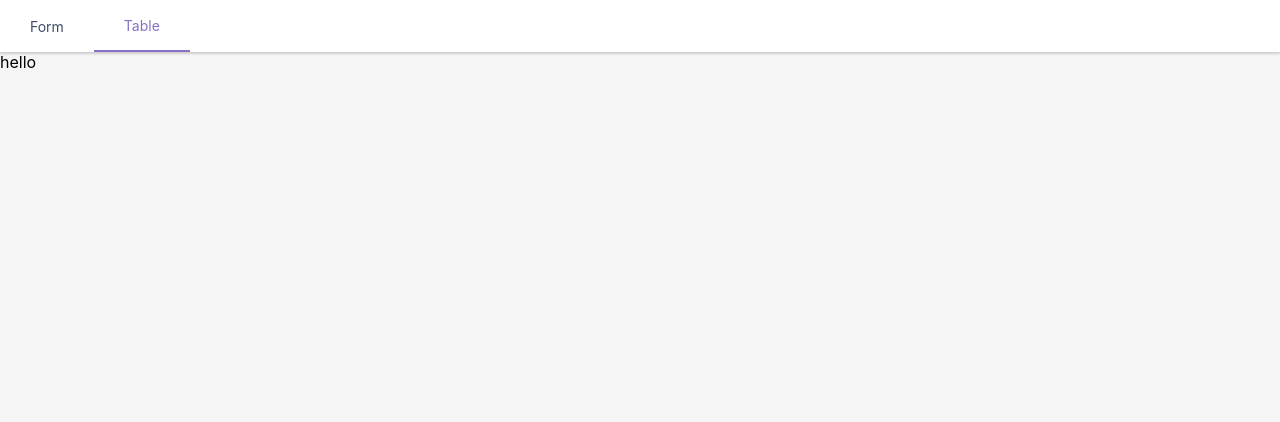
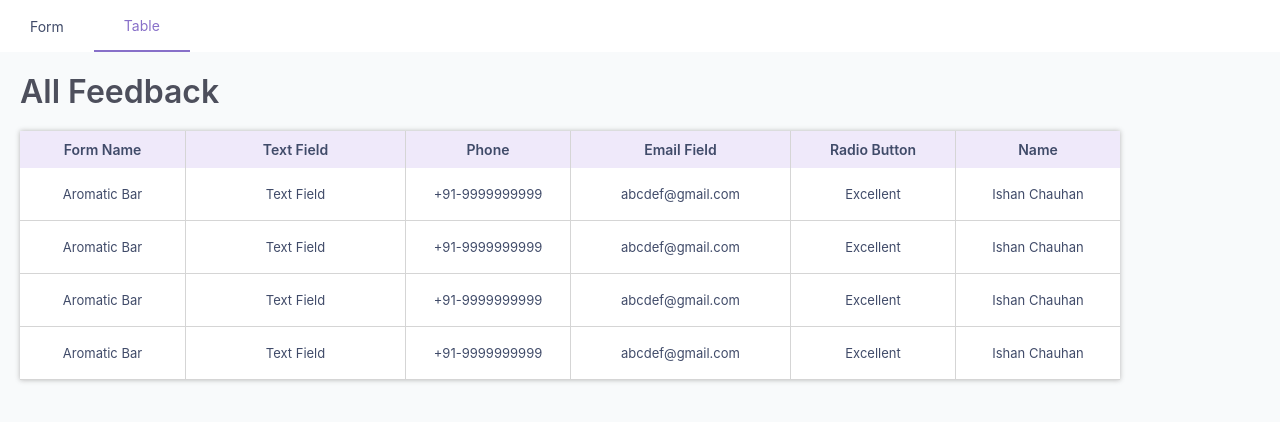
Before and after one commit to IshanChauhan79/React_F-G_ishan_chauhan, a React (Create React App) app: page /submissions in a window 1280 px wide. Shown: the top 422 px of the page. Built offline with nearby package versions, Linux system fonts and the light colour scheme.

Commit message:
Add table section

```diff
--- a/src/Components/Form/AromaticForm/AromaticForm.module.css
+++ b/src/Components/Form/AromaticForm/AromaticForm.module.css
@@ -1,5 +1,7 @@
 .AromaticForm {
   padding: 2rem;
+  background: #f5f5f5 0% 0% no-repeat padding-box;
+  height: calc(100% - 6rem);
 }
 .Title {
   font-size: 2rem;
--- a/src/Components/Form/Feedback/Feedback.js
+++ b/src/Components/Form/Feedback/Feedback.js
@@ -0,0 +1,54 @@
+import React from "react";
+import classes from "./Feedback.module.css";
+
+function Feedback() {
+  return (
+    <div className={classes.Feedback}>
+      <div className={classes.Title}>All Feedback</div>
+      <div className={classes.Table}>
+        <div className={classes.Heading}>
+          <div className={classes.FormName}>Form Name</div>
+          <div className={classes.TextFeild}>Text Field</div>
+          <div className={classes.Phone}>Phone</div>
+          <div className={classes.Email}>Email Field</div>
+          <div className={classes.RadioButton}>Radio Button</div>
+          <div className={classes.Name}>Name</div>
+        </div>
+        <div className={classes.Data}>
+          <div className={classes.FormName}>Aromatic Bar</div>
+          <div className={classes.TextFeild}>Text Field</div>
+          <div className={classes.Phone}>+91-9999999999</div>
+          <div className={classes.Email}>abcdef@gmail.com</div>
+          <div className={classes.RadioButton}>Excellent</div>
+          <div className={classes.Name}>Ishan Chauhan</div>
+        </div>
+        <div className={classes.Data}>
+          <div className={classes.FormName}>Aromatic Bar</div>
+          <div className={classes.TextFeild}>Text Field</div>
+          <div className={classes.Phone}>+91-9999999999</div>
+          <div className={classes.Email}>abcdef@gmail.com</div>
+          <div className={classes.RadioButton}>Excellent</div>
+          <div className={classes.Name}>Ishan Chauhan</div>
+        </div>
+        <div className={classes.Data}>
+          <div className={classes.FormName}>Aromatic Bar</div>
+          <div className={classes.TextFeild}>Text Field</div>
+          <div className={classes.Phone}>+91-9999999999</div>
+          <div className={classes.Email}>abcdef@gmail.com</div>
+          <div className={classes.RadioButton}>Excellent</div>
+          <div className={classes.Name}>Ishan Chauhan</div>
+        </div>
+        <div className={classes.Data}>
+          <div className={classes.FormName}>Aromatic Bar</div>
+          <div className={classes.TextFeild}>Text Field</div>
+          <div className={classes.Phone}>+91-9999999999</div>
+          <div className={classes.Email}>abcdef@gmail.com</div>
+          <div className={classes.RadioButton}>Excellent</div>
+          <div className={classes.Name}>Ishan Chauhan</div>
+        </div>
+      </div>
+    </div>
+  );
+}
+
+export default Feedback;
--- a/src/Components/Form/Feedback/Feedback.module.css
+++ b/src/Components/Form/Feedback/Feedback.module.css
@@ -0,0 +1,62 @@
+.Feedback {
+  padding: 2rem;
+  background: #f8fafb 0% 0% no-repeat padding-box;
+  height: calc(100% - 6rem);
+}
+.Title {
+  color: #4d4f5c;
+  font-size: 3.2rem;
+  font-weight: 600;
+  margin-bottom: 2rem;
+}
+.Table {
+  width: min(90%, 110rem);
+  display: flex;
+  flex-direction: column;
+  background-color: white;
+  box-shadow: 0px 0px 5px #b5b5b5;
+}
+.Heading {
+  color: var(--textcolor);
+  display: flex;
+  background: #efe9fa 0% 0% no-repeat padding-box;
+  font-weight: 600;
+  font-size: 1.4rem;
+}
+.Heading > div {
+  padding: 1rem 0.5rem;
+  border-left: 0.5px solid #d5d5d5;
+  text-align: center;
+}
+.Data {
+  color: var(--textcolor);
+  display: flex;
+  font-size: 1.3rem;
+}
+.Data > div {
+  padding: 1.8rem 0.5rem;
+  border-left: 0.5px solid #d5d5d5;
+  border-bottom: 0.5px solid #d5d5d5;
+  text-align: center;
+  word-break: break-all;
+  /* overflow: auto; */
+}
+.FormName {
+  width: 15%;
+  border-left: 0 !important;
+}
+.TextFeild {
+  width: 20%;
+}
+.Phone {
+  width: 15%;
+}
+.Email {
+  width: 20%;
+}
+.RadioButton {
+  width: 15%;
+}
+.Name {
+  width: 15%;
+}
--- a/src/Components/Form/Form.js
+++ b/src/Components/Form/Form.js
@@ -2,6 +2,7 @@ import { Route, Switch } from "react-router";
 import classes from "./Form.module.css";
 import Header from "../Header/Header";
 import AromaticForm from "./AromaticForm/AromaticForm";
+import Feedback from "./Feedback/Feedback";
 
 function Form() {
   return (
@@ -9,7 +10,7 @@ function Form() {
       <Header />
       <Switch>
         <Route path="/submissions" exact>
-          hello
+          <Feedback />
         </Route>
         <Route path="/">
           <AromaticForm />
--- a/src/Components/Form/Form.module.css
+++ b/src/Components/Form/Form.module.css
@@ -2,5 +2,5 @@
   width: 100%;
   height: 100vh;
   /* height: 100%; */
-  background: #f5f5f5 0% 0% no-repeat padding-box;
+
 }
```
